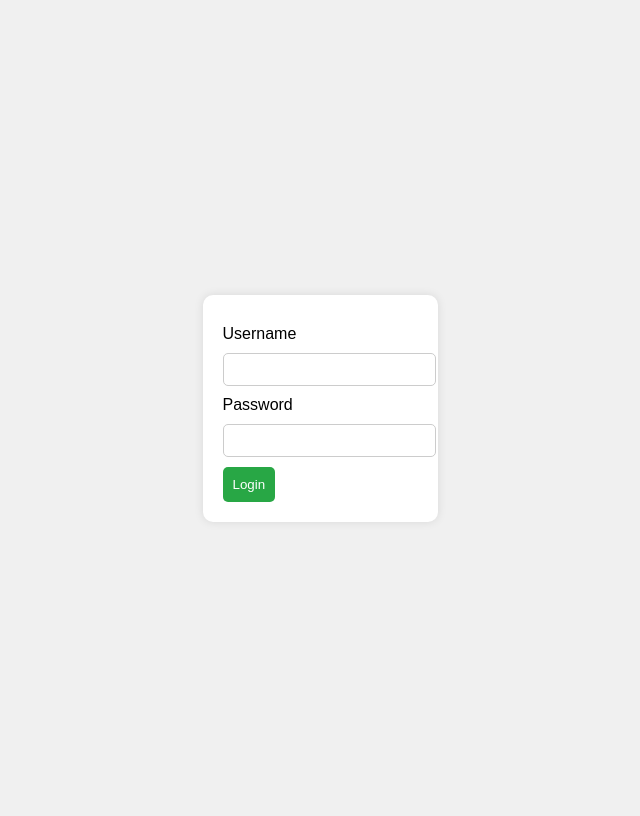
After one commit to oscunsoed/findsoed-php, a PHP site: page /auth/login.php in a window 1280 px wide. The commit adds this page. Shown: the whole page, without its empty margins (320-960 px from the left). Run offline with PHP 8.4, Linux system fonts and the light colour scheme.

Commit message:
coba login page

```diff
--- /dev/null
+++ b/auth/login.php
@@ -0,0 +1,82 @@
+<?php
+session_start();
+
+// Jika pengguna sudah login, redirect ke halaman index.php
+if (isset($_SESSION["username"])) {
+    header("Location: index.php");
+    exit();
+}
+
+// Menyimpan pesan error jika ada
+$error_message = "";
+if (isset($_SESSION['error'])) {
+    $error_message = $_SESSION['error'];
+    unset($_SESSION['error']); // Menghapus error setelah ditampilkan
+}
+?>
+
+<!DOCTYPE html>
+<html lang="en">
+<head>
+    <meta charset="UTF-8">
+    <meta name="viewport" content="width=device-width, initial-scale=1.0">
+    <title>Login</title>
+    <style>
+        /* Styling sederhana untuk tampilan lebih baik */
+        body {
+            font-family: Arial, sans-serif;
+            display: flex;
+            justify-content: center;
+            align-items: center;
+            height: 100vh;
+            background-color: #f0f0f0;
+        }
+        form {
+            background: #fff;
+            padding: 20px;
+            border-radius: 10px;
+            box-shadow: 0px 0px 10px rgba(0, 0, 0, 0.1);
+        }
+        label, input {
+            display: block;
+            margin: 10px 0;
+            width: 100%;
+        }
+        input {
+            padding: 8px;
+            border: 1px solid #ccc;
+            border-radius: 5px;
+        }
+        button {
+            padding: 10px;
+            background-color: #28a745;
+            color: white;
+            border: none;
+            border-radius: 5px;
+            cursor: pointer;
+        }
+        button:hover {
+            background-color: #218838;
+        }
+        .error {
+            color: red;
+            margin-bottom: 10px;
+        }
+    </style>
+</head>
+<body>
+    <form action="auth.php" method="post">
+        <?php if (!empty($error_message)): ?>
+            <div class="error"><?= htmlspecialchars($error_message) ?></div>
+        <?php endif; ?>
+
+        <label for="username">Username</label>
+        <input type="text" name="username" id="username" required>
+
+        <label for="password">Password</label>
+        <input type="password" name="password" id="password" required>
+
+        <button type="submit" name="login">Login</button>
+    </form>
+</body>
+</html>
--- a/index.php
+++ b/index.php
@@ -20,8 +20,8 @@
             </button>
             <div class="collapse navbar-collapse" id="navbarNavAltMarkup">
                 <div class="navbar-nav ms-auto">
-                    <a class="btn btn-outline-primary me-3" aria-current="page" href="#">Daftar</a>
-                    <a class="btn btn-primary" aria-current="page" href="#">Login</a>
+                    <a class="btn btn-outline-primary me-3" aria-current="page" href="/auth/regis.php">Daftar</a>
+                    <a class="btn btn-primary" aria-current="page" href="/auth/login.php">Login</a>
                 </div>
             </div>
         </div>
```
Also changed, not shown: auth/auth.php (added, +42 -0 lines), database/db.php (added, +13 -0 lines), auth/regis.php (added).
